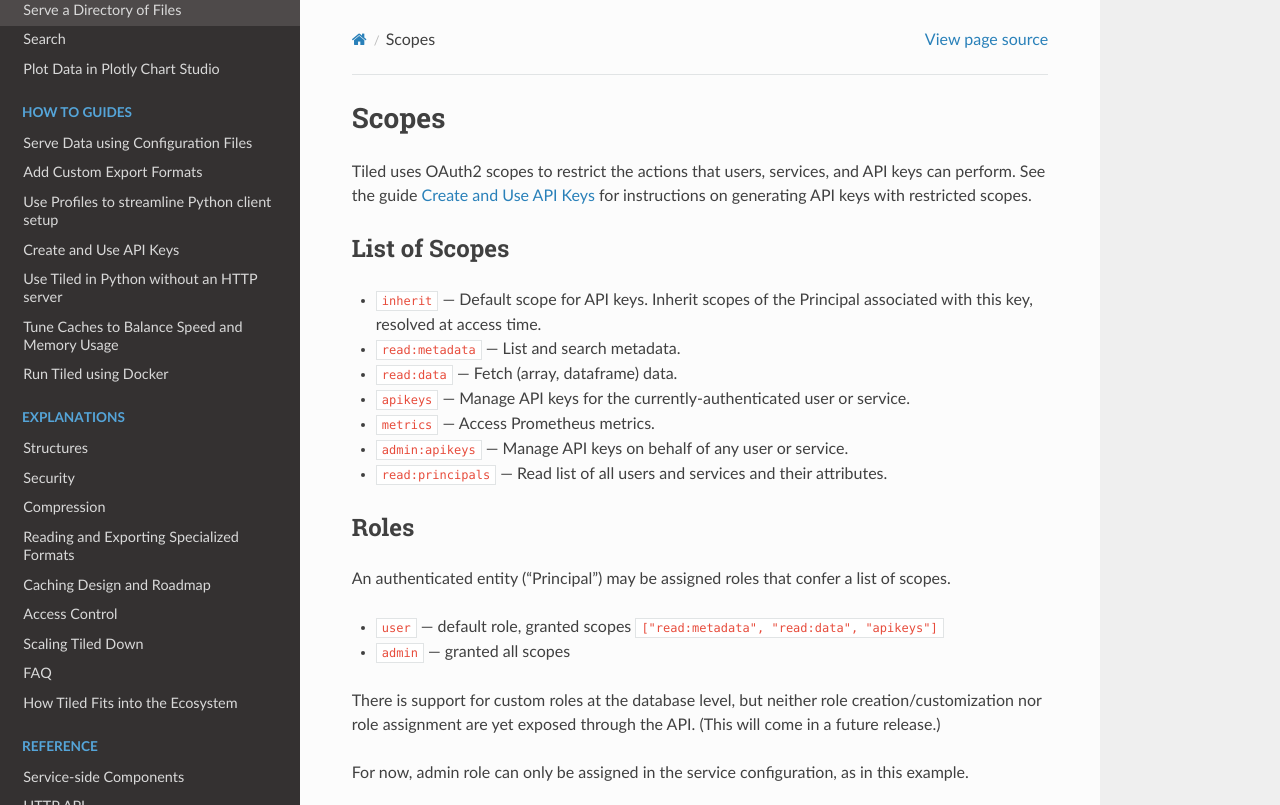
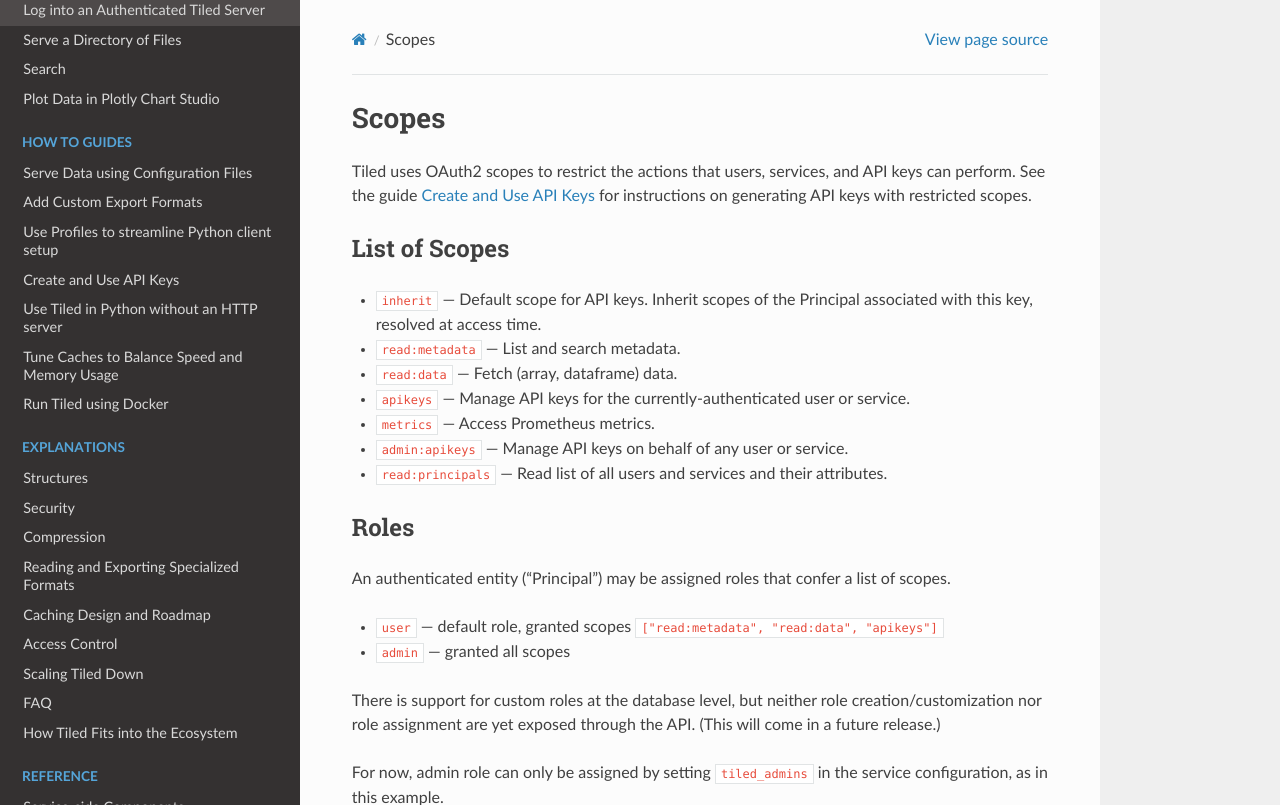
Before and after one commit to bluesky/tiled, a Sphinx documentation site: the page built from docs/source/reference/scopes.md, in a window 1280 px wide and 1123 px high, cut to the strip 0-805 px from the top of the window. Built offline with Sphinx 7.4.7 and the Read the Docs theme 2.0.0, drawn with Linux system fonts in a browser that asks for light colours; pages that are not in the unit, such as notebooks, are missing from menus; some of the changed text lies outside the part shown.

````diff
--- a/docs/source/reference/scopes.md
+++ b/docs/source/reference/scopes.md
@@ -27,8 +27,8 @@
 creation/customization nor role assignment are yet exposed through the API.
 (This will come in a future release.)
 
-For now, admin role can only be assigned in the service configuration, as
-in this example.
+For now, admin role can only be assigned by setting `tiled_admins` in the
+service configuration, as in this example.
 
 ```{eval-rst}
 .. literalinclude:: ../../../example_configs/toy_authentication.yml
````
Also changed, not shown: docs/source/reference/authentication.md (+1 -1 lines).
